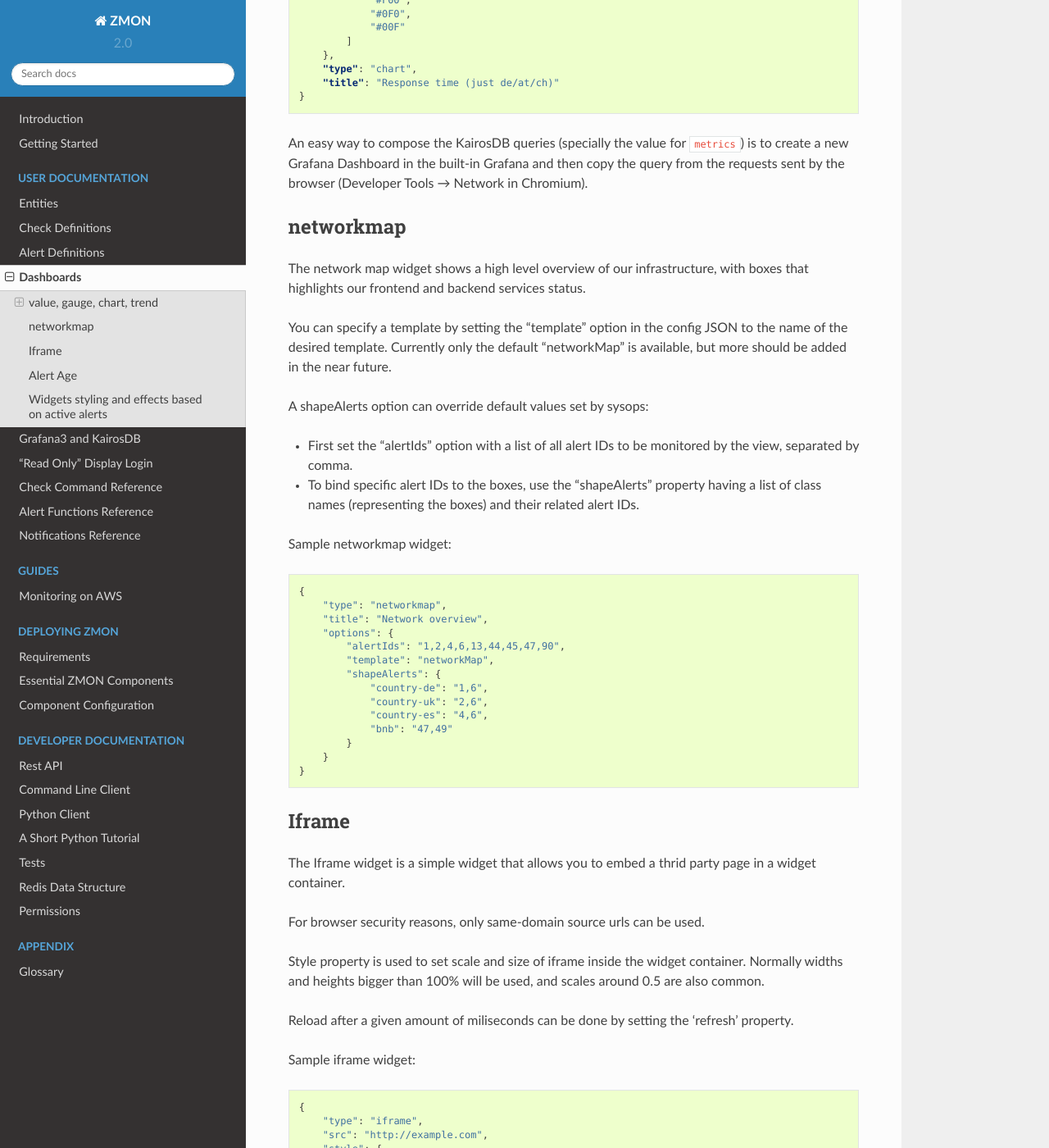
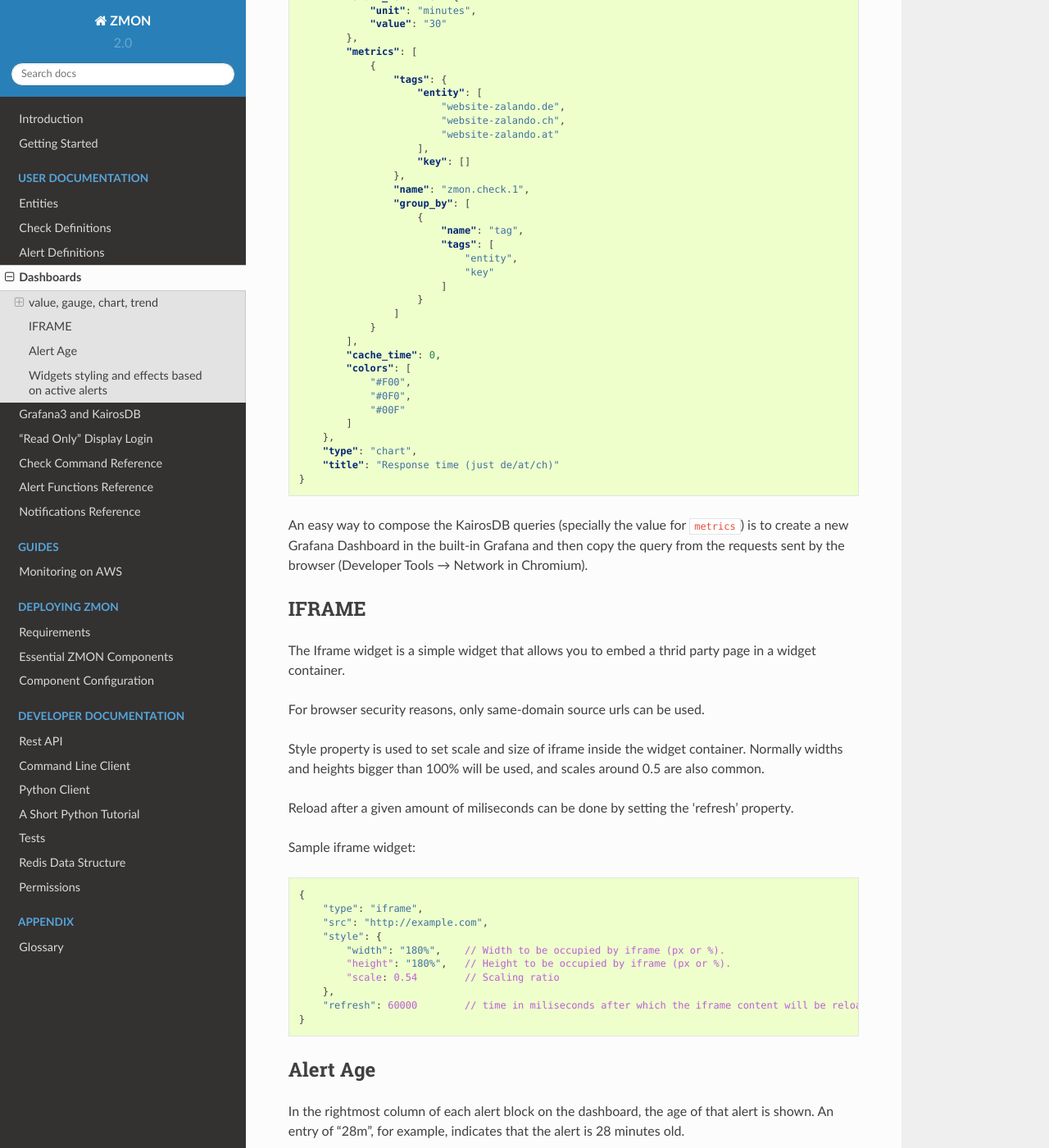
Before and after one commit to zalando-zmon/zmon-docs, a Sphinx documentation site: the page built from docs/user/dashboards.rst, in a window 1280 px wide and 1400 px high, scrolled down 4517 px. Shown: the whole window at 82% size. Built offline with Sphinx 7.4.7 and the Read the Docs theme 2.0.0, drawn with Linux system fonts in a browser that asks for light colours.

Commit message:
Improving documentation in small sections

```diff
--- a/docs/intro.rst
+++ b/docs/intro.rst
@@ -80,6 +80,10 @@ Or more abstract objects:
   }
 
 Entity properties are not defined in any schema, so you can add properties as you see fit. This enables finer-grained filtering or selection of entities later on. As an example, host entities can include a physical model to later select the proper hardware checks.
+
+Below you see an exmple of the entity view with alerts per entity.
+
+.. image:: images/entities.png
 
 Checks
 ======
--- a/docs/user/dashboards.rst
+++ b/docs/user/dashboards.rst
@@ -242,45 +244,7 @@ create a new Grafana Dashboard in the built-in Grafana and then copy the query f
 requests sent by the browser (Developer Tools → Network in Chromium).
 
 
-networkmap
-----------
-
-The network map widget shows a high level overview of our infrastructure,
-with boxes that highlights our frontend and backend services status.
-
-You can specify a template by setting the "template" option in the config
-JSON to the name of the desired template. Currently only the default
-"networkMap" is available, but more should be added in the near future.
-
-A shapeAlerts option can override default values set by sysops:
-
-* First set the "alertIds" option with a list of all alert IDs to be
-  monitored by the view, separated by comma.
-* To bind specific alert IDs to the boxes, use the "shapeAlerts"
-  property having a list of class names (representing the boxes)
-  and their related alert IDs.
-
-Sample networkmap widget:
-
-.. code-block:: yaml
-
-    {
-        "type": "networkmap",
-        "title": "Network overview",
-        "options": {
-            "alertIds": "1,2,4,6,13,44,45,47,90",
-            "template": "networkMap",
-            "shapeAlerts": {
-                "country-de": "1,6",
-                "country-uk": "2,6",
-                "country-es": "4,6",
-                "bnb": "47,49"
-            }
-        }
-    }
-
-
-Iframe
+IFRAME
 ------
 
 The Iframe widget is a simple widget that allows you to embed a thrid
--- a/docs/user/entities.rst
+++ b/docs/user/entities.rst
@@ -49,4 +51,4 @@ View more examples here_.
 
 .. _zmon-controller: https://github.com/zalando-zmon/zmon-controller
 .. _zmon-scheduler: https://github.com/zalando-zmon/zmon-scheduler
-.. _here: https://github.com/zalando/zmon/tree/master/examples/entities
+.. _here: https://github.com/zalando-zmon/zmon-demo/tree/master/bootstrap/entities
--- a/docs/user/grafana.rst
+++ b/docs/user/grafana.rst
@@ -11,6 +11,10 @@ Read requests are proxied through the controller so as not to expose the write/d
 Dashboards are also saved via the controller, so there's no need for any additional data store.
 
   http://grafana.org
+
+ Example of latency and requests charted via Grafana:
+
+ .. image:: /images/grafana-example1.png
 
 Check data
 ==========
```
Also changed, not shown: other parts of docs/user/dashboards.rst (+2 -0 lines), other parts of docs/user/entities.rst (+2 -0 lines), docs/images/dashboard1.png (added), docs/images/entities.png (added), docs/images/grafana-example1.png (added).
